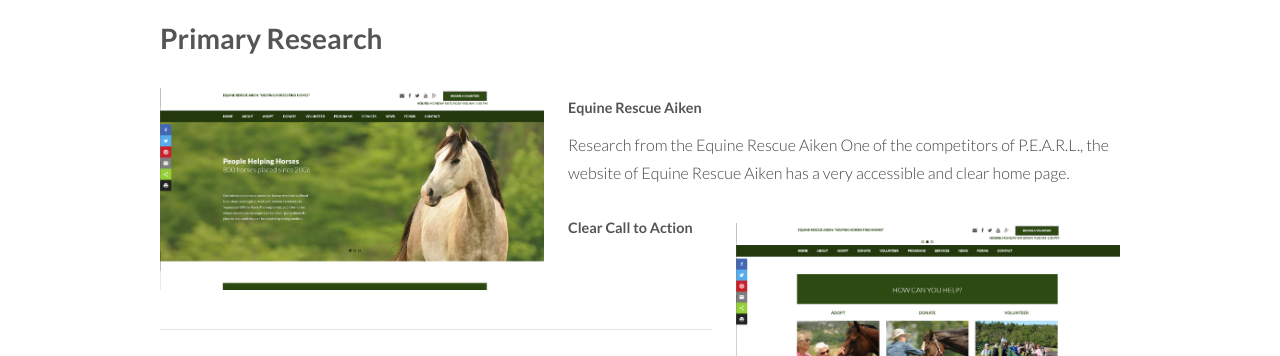
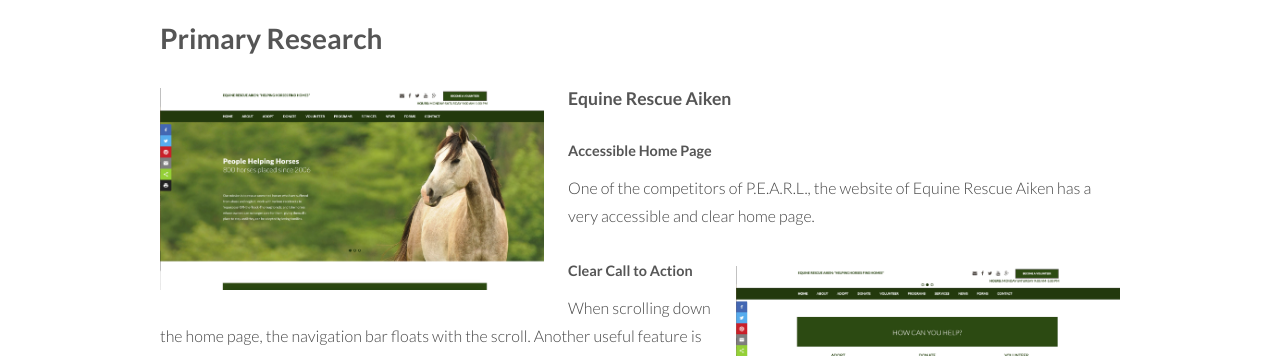
Before and after one commit to madelinehamic/process-site, a plain HTML site: page generic-page.html in a window 1280 px wide. Shown: the part 264-620 px from the top of the page. Drawn offline with Linux system fonts and the light colour scheme.

Commit message:
Update generic-page.html

```diff
--- a/generic-page.html
+++ b/generic-page.html
@@ -36,10 +36,10 @@
 											<p> This is my initial research.</p>
 										</header>
 										<h2>Primary Research</h2>
-										<p><span class="image left"><img src="images/Equine_Rescue_Aiken_Home_Page.jpg" alt="Equine Website" /></span><h3></p>
-										<h5>Equine Rescue Aiken</h5>
-										<p>Research from the Equine Rescue Aiken</h3> One of the competitors of P.E.A.R.L., the website of Equine Rescue Aiken has a very accessible and clear home page.</p>
-										<p><span class="image right"><img src="images/Equine_Rescue_Aiken_Home_Scroll_Down.jpg" alt="Scroll Down" /></span><h5>Clear Call to Action</h5></p>
+										<p><span class="image left"><img src="images/Equine_Rescue_Aiken_Home_Page.jpg" alt="Equine Website" /></span></p>
+										<h4>Equine Rescue Aiken</h4>
+										<p><h5>Accessible Home Page</h5> One of the competitors of P.E.A.R.L., the website of Equine Rescue Aiken has a very accessible and clear home page.</p>
+										<p><span class="image right"><img src="images/Equine_Rescue_Aiken_Home_Scroll_Down.jpg" alt="Scroll Down" /></span><h5>Clear Call to Action</h5>When scrolling down the home page, the navigation bar floats with the scroll. Another useful feature is the inclusion of the call-to-action, "How Can You Help?"</p>
 										<br><hr>
 									</div>
 
```
